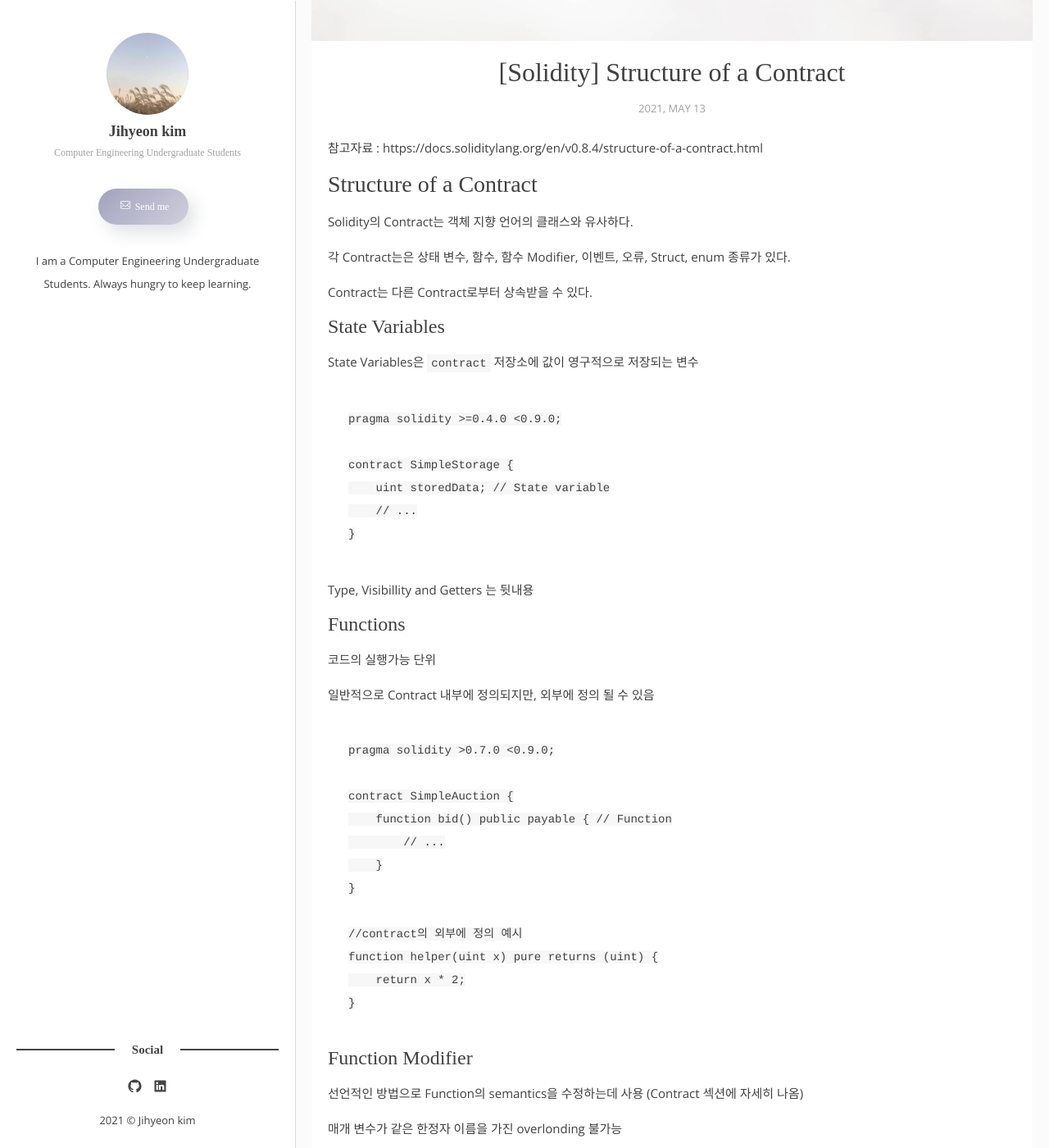
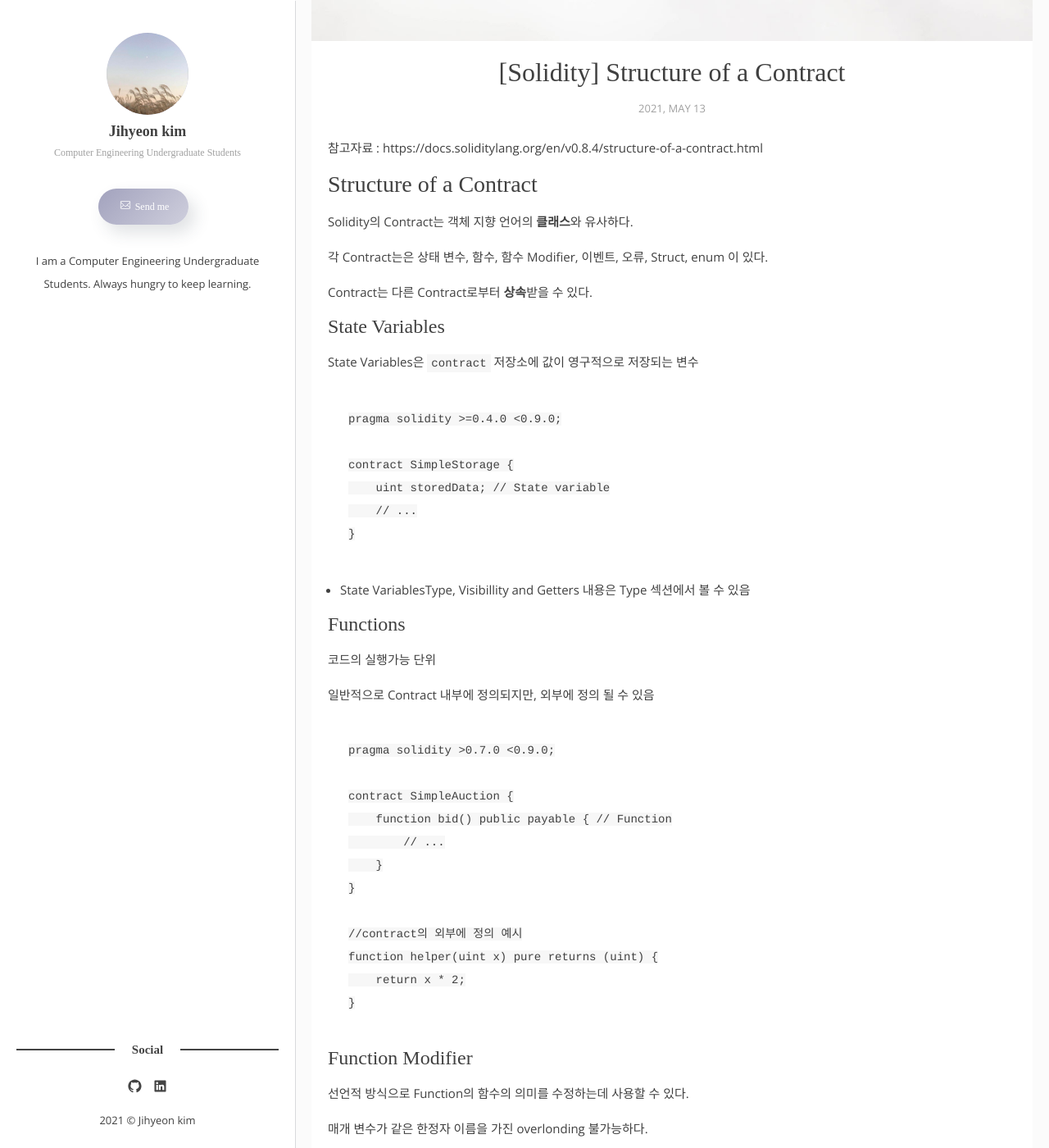
Before and after one commit to kimjihyeon99/kimjihyeon99.github.io, a Jekyll site: the page built from _posts/2021-05-13-[Solidity] Structure of a Contract.markdown, in a window 1280 px wide and 1400 px high, scrolled down 463 px. Shown: the whole window at 82% size. Built offline with Jekyll 4.4.1, drawn with Linux system fonts in a browser that asks for light colours; some web fonts are replaced; comment, search, counter and statistics services are not loaded; some of the changed text lies outside the part shown.

Commit message:
Update 2021-05-13-[Solidity] Structure of a Contract.markdown

`````diff
--- a/_posts/2021-05-13-[Solidity] Structure of a Contract.markdown
+++ b/_posts/2021-05-13-[Solidity] Structure of a Contract.markdown
@@ -11,11 +11,13 @@ categories: solidity
 
 ## Structure of a Contract
 
-Solidity의 Contract는 객체 지향 언어의 클래스와 유사하다.
 
-각 Contract는은 상태 변수, 함수, 함수 Modifier, 이벤트, 오류, Struct, enum 종류가 있다.
+Solidity의 Contract는 객체 지향 언어의 **클래스**와 유사하다.
 
-Contract는 다른 Contract로부터 상속받을 수 있다.
+각 Contract는은 상태 변수, 함수, 함수 Modifier, 이벤트, 오류, Struct, enum 이 있다.
+
+Contract는 다른 Contract로부터 **상속**받을 수 있다.
+
 
 ### State Variables
 
@@ -30,7 +32,8 @@ contract SimpleStorage {
 }
  ````
 
-Type, Visibillity and Getters 는 뒷내용
+* State VariablesType, Visibillity and Getters 내용은 Type 섹션에서 볼 수 있음
+
 
 ### Functions
 
@@ -52,13 +55,17 @@ function helper(uint x) pure returns (uint) {
     return x * 2;
 }
  ````
+
+
 ### Function Modifier
 
-선언적인 방법으로 Function의 semantics을 수정하는데 사용 (Contract 섹션에 자세히 나옴)
+선언적 방식으로 Function의 함수의 의미를 수정하는데 사용할 수 있다.
 
-매개 변수가 같은 한정자 이름을 가진 overlonding 불가능
+매개 변수가 같은 한정자 이름을 가진 overlonding 불가능하다.
 
-Function처럼 Modifier도 overlonding 가능 (뒤에 자세한 내용)
+Function처럼 Modifier도 overlonding 가능하다.
+
+*Contracts 섹션에서 자세한 내용
 
  ````solidity
 pragma solidity >=0.4.22 <0.9.0;
@@ -80,6 +87,7 @@ contract Purchase {
 }
  ````
 
+
 ### Events
 
 EVM(이더리움 가상머신) logging 기능과의 편의 인터페이스이다.
@@ -99,15 +107,16 @@ contract SimpleAuction {
 }
  ````
 
+
 ### Errors
 
 고장상황에 대한 설명 이름과 데이터를 정의할 수 있다.
 
-statements 되돌리기에 사용할 수 있다.
+`revert statements` 사용할 수 있다.
 
 문자열 설명과 비교하여, `Errors`는 훨씬 저렴하고 추가 데이터를 인코딩할 수 있다.
 
-*Errors and the Revert Statemennt 에 자세한 내용
+*Contracts 섹션의 Errors and the Revert Statemennt 에 자세한 내용
 
  ````solidity
 pragma solidity ^0.8.4;
@@ -129,9 +138,10 @@ contract Token {
 }
  ````
 
+
 ### Struct Types
 
-`Struct`는 여러 변수를 그룹화 할 수 있는 사용자 정의 유형
+`Struct`는 여러 변수를 그룹화 할 수 있는 사용자 정의 유형이다.
 
 ````solidity
 pragma solidity >=0.4.0 <0.9.0;
@@ -146,9 +156,10 @@ contract Ballot {
 }
 ````
 
+
 ### Enum Types
 
-`Enum`은 유한 집합 '상수 값'으로 사용자 정의 유형 생성 가능
+`Enum`은 유한 집합 '상수 값'으로 사용자 정의 유형 생성 가능하다.
 
 ````solidity
 pragma solidity >=0.4.0 <0.9.0;
`````
